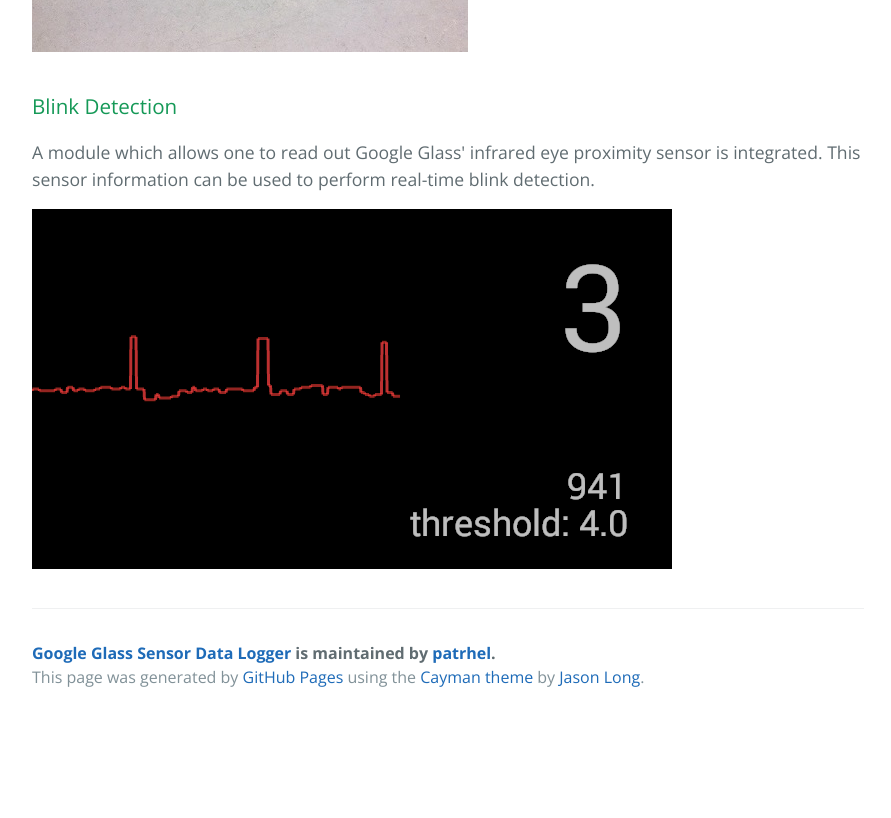
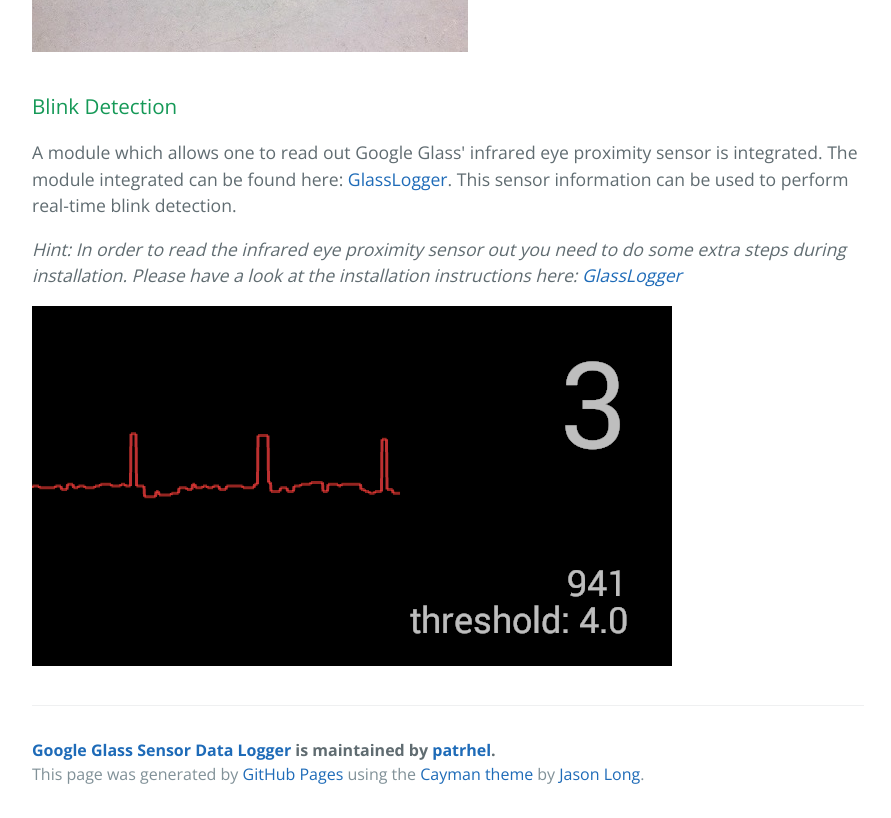
Before and after one commit to patrhel/Google-Glass-Sensor-Data-Logger, a plain HTML site: page index.html in a window 1280 px wide. Shown: the part 4919-5737 px from the top of the page, without its empty margins (192-1083 px from the left). Before the commit the page ends 5640 px from the top, so only its background shows below. Drawn offline with nearby package versions, Linux system fonts and the light colour scheme.

```diff
--- a/index.html
+++ b/index.html
@@ -32,7 +32,7 @@
 <h3>
 <a id="sensor-data-logging" class="anchor" href="#sensor-data-logging" aria-hidden="true"><span aria-hidden="true" class="octicon octicon-link"></span></a>Sensor Data logging</h3>
 
-<p>This software is able to record motion, orientation, visual, acoustic, and beacon proximity sensor data on the Google Glass. Furthermore,  a module that allows one to read out Google Glass' infrared eye proximity sensor is integrated. This sensor information is used to perform real-time blink detection. For each sensor, the data is saved to a separate CSV file.</p>
+<p>This software is able to record motion, orientation, visual, acoustic, and beacon proximity sensor data on the Google Glass. Furthermore, a module that allows one to read out Google Glass' infrared eye proximity sensor is integrated. This sensor information is used to perform real-time blink detection. For each sensor, the data is saved to a separate CSV file.</p>
 
 <h3>
 <a id="real-time-ground-truth-labeling" class="anchor" href="#real-time-ground-truth-labeling" aria-hidden="true"><span aria-hidden="true" class="octicon octicon-link"></span></a>Real-time ground truth labeling</h3>
@@ -68,7 +68,9 @@
 <h3>
 <a id="blink-detection" class="anchor" href="#blink-detection" aria-hidden="true"><span aria-hidden="true" class="octicon octicon-link"></span></a>Blink Detection</h3>
 
-<p>A module which allows one to read out Google Glass' infrared eye proximity sensor is integrated. This sensor information can be used to perform real-time blink detection.</p>
+<p>A module which allows one to read out Google Glass' infrared eye proximity sensor is integrated. The module integrated can be found here: <a href="https://github.com/shoya140/GlassLogger">GlassLogger</a>. This sensor information can be used to perform real-time blink detection.</p>
+
+<p><em>Hint: In order to read the infrared eye proximity sensor out you need to do some extra steps during installation. Please have a look at the installation instructions here: <a href="https://github.com/shoya140/GlassLogger">GlassLogger</a></em></p>
 
 <p><img src="https://github.com/patrhel/Google-Glass-Sensor-Data-Logger/raw/gh-pages/images/blinkDetection.png" alt="Blinks"></p>
 
```
Also changed, not shown: params.json (+1 -1 lines).
